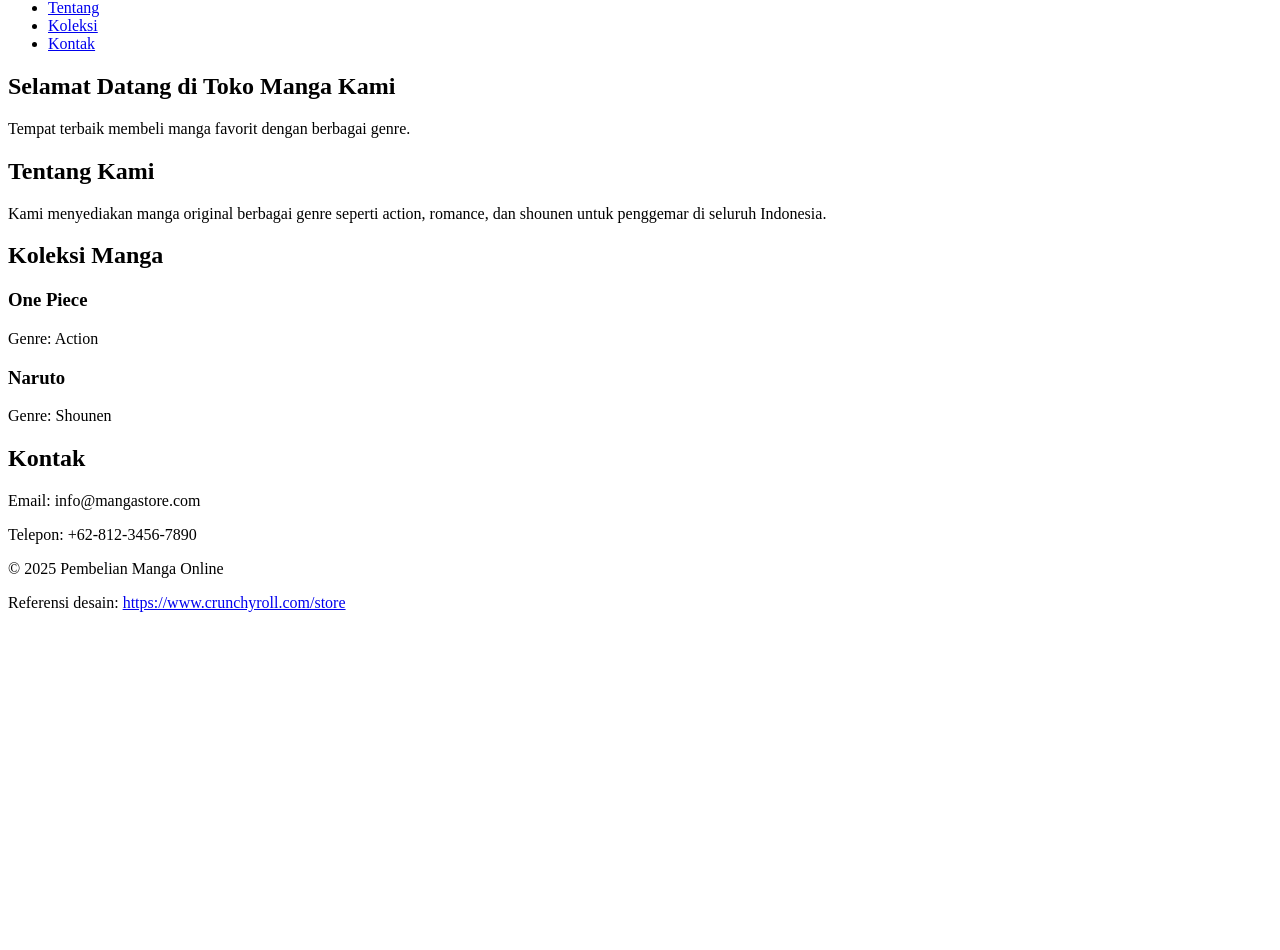
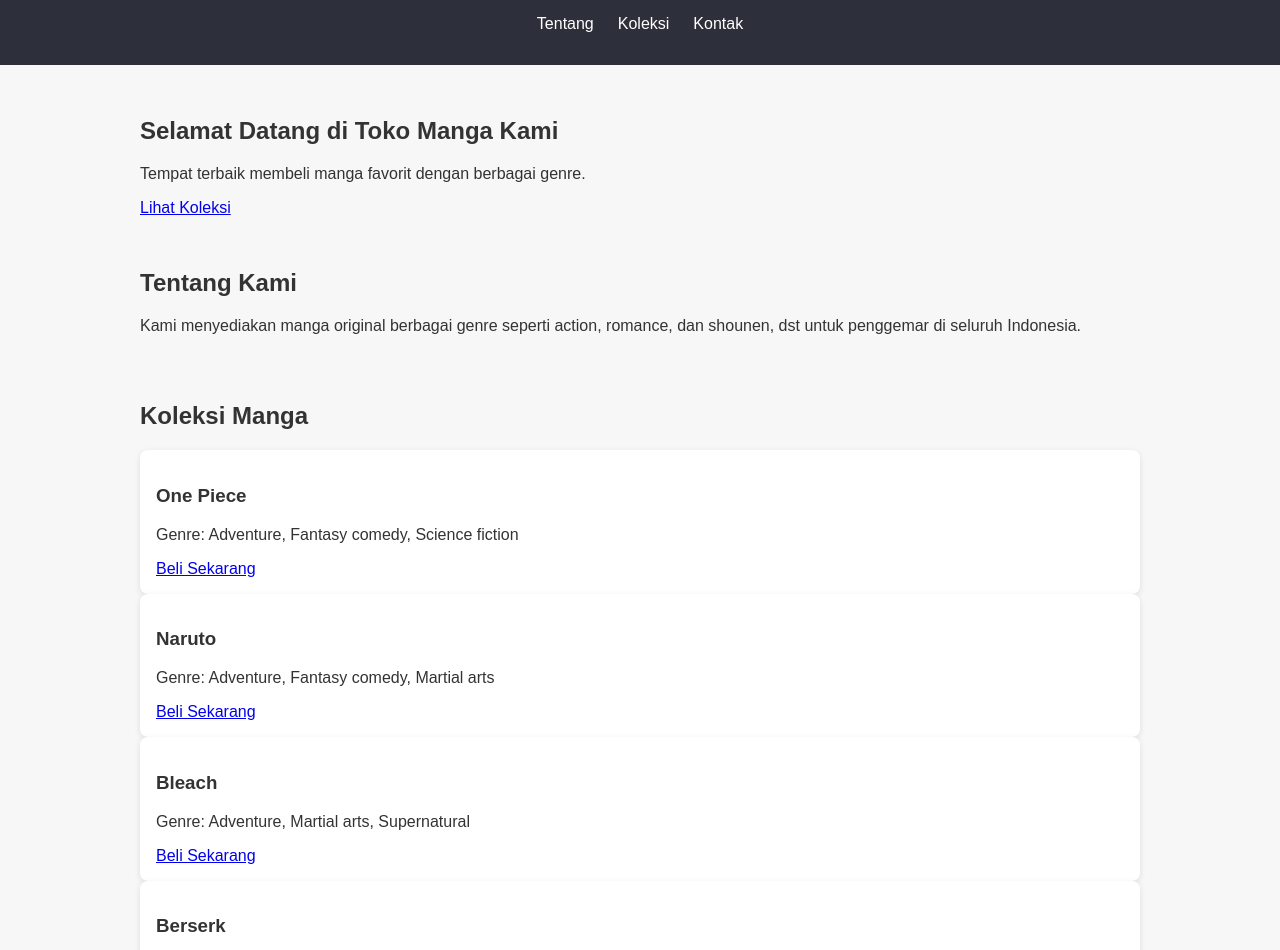
Before and after one commit to Rafiizs/pemogramanweb-test, a plain HTML site: page index.html in a window 1280 px wide. Shown: the part 81-1031 px from the top of the page. Before the commit the page ends 800 px from the top, so only its background shows below. Drawn offline with Linux system fonts and the light colour scheme.

Commit message:
Add files via upload

```diff
--- a/index.html
+++ b/index.html
@@ -4,6 +4,7 @@
   <meta charset="UTF-8">
   <meta name="viewport" content="width=device-width, initial-scale=1.0">
   <title>Pembelian Manga Online</title>
+  <link rel="stylesheet" href="style.css">
 </head>
 <body>
 
@@ -22,24 +23,42 @@
     <section id="hero">
       <h2>Selamat Datang di Toko Manga Kami</h2>
       <p>Tempat terbaik membeli manga favorit dengan berbagai genre.</p>
+      <a href="#koleksi" class="btn btn-primary">Lihat Koleksi</a>
     </section>
 
     <section id="tentang">
       <h2>Tentang Kami</h2>
-      <p>Kami menyediakan manga original berbagai genre seperti action, romance, dan shounen untuk penggemar di seluruh Indonesia.</p>
+      <p>Kami menyediakan manga original berbagai genre seperti action, romance, dan shounen, dst
+         untuk penggemar di seluruh Indonesia.</p>
     </section>
 
     <section id="koleksi">
       <h2>Koleksi Manga</h2>
-      <article>
+
+      <article class="article-card">
         <h3>One Piece</h3>
-        <p>Genre: Action</p>
+        <p>Genre: Adventure, Fantasy comedy, Science fiction</p>
+        <a href="#" class="btn btn-primary">Beli Sekarang</a>
       </article>
-      <article>
+
+      <article class="article-card">
         <h3>Naruto</h3>
-        <p>Genre: Shounen</p>
+        <p>Genre: Adventure, Fantasy comedy, Martial arts</p>
+        <a href="#" class="btn btn-primary">Beli Sekarang</a>
       </article>
-      <!-- Tambahkan artikel manga lain sesuai kebutuhan -->
+
+      <article class="article-card">
+        <h3>Bleach</h3>
+        <p>Genre: Adventure, Martial arts, Supernatural</p>
+        <a href="#" class="btn btn-primary">Beli Sekarang</a>
+      </article>
+
+      <article class="article-card">
+        <h3>Berserk</h3>
+        <p>Genre: Dark fantasy, Epic fantasy, Sword and sorcery</p>
+        <a href="#" class="btn btn-primary">Beli Sekarang</a>
+      </article>
+
     </section>
 
     <section id="kontak">
@@ -52,7 +71,9 @@
   <footer>
     <p>&copy; 2025 Pembelian Manga Online</p>
     <p>Referensi desain:
-      <a href="https://www.crunchyroll.com/store" target="_blank" rel="noopener">https://www.crunchyroll.com/store</a>
+      <a href="https://www.crunchyroll.com/store" target="_blank" rel="noopener">
+        https://www.crunchyroll.com/store
+      </a>
     </p>
   </footer>
 
--- /dev/null
+++ b/style.css
@@ -0,0 +1,41 @@
+body {
+  font-family: Arial, sans-serif;
+  margin: 0;
+  background: #f7f7f7;
+  color: #333;
+}
+
+header {
+  background: #2d2f3a;
+  color: white;
+  padding: 1rem;
+  text-align: center;
+}
+
+nav ul {
+  display: flex;
+  justify-content: center;
+  list-style: none;
+  gap: 1.5rem;
+  padding: 0;
+}
+
+nav a {
+  color: white;
+  text-decoration: none;
+}
+
+main {
+  max-width: 1000px;
+  margin: 2rem auto;
+  padding: 0 1rem;
+  display: grid;
+  gap: 2rem;
+}
+
+section article {
+  background: #fff;
+  padding: 1rem;
+  border-radius: 8px;
+  box-shadow: 0 2px 6px rgba(0,0,0,0.1);
+}
```
